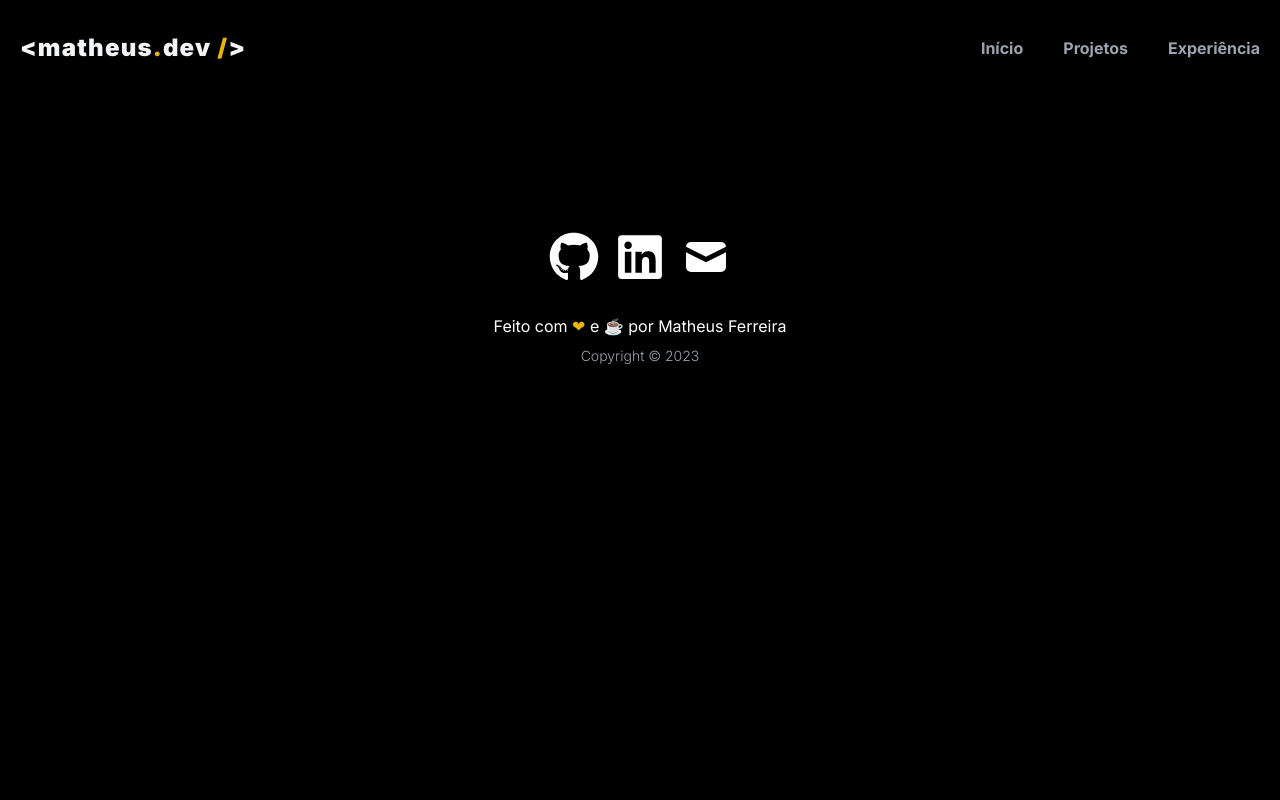
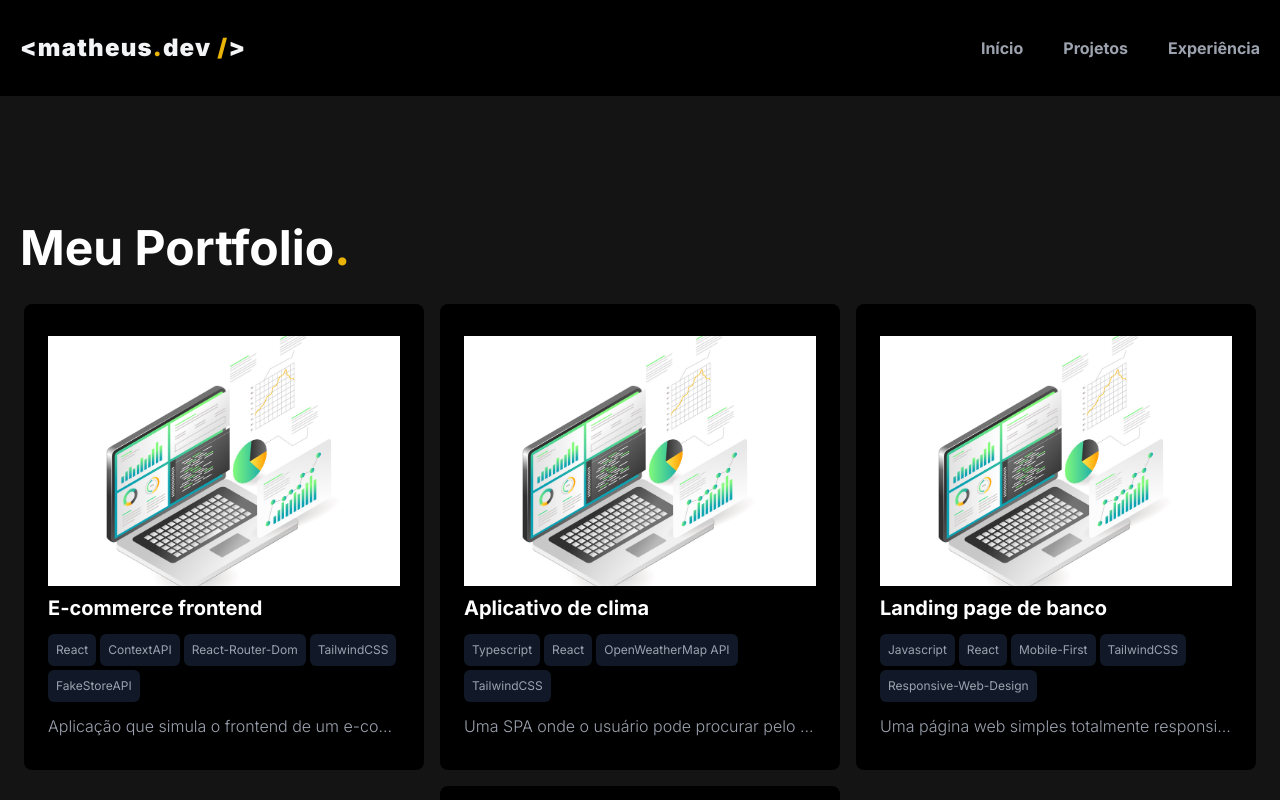
Before and after one commit to matheus-ferreira1/react-portfolio, a React (Vite) app: page /projects in a window 1280 px wide. Shown: the top 800 px of the page. Built offline with nearby package versions, Linux system fonts and the light colour scheme.

Commit message:
added projects section

```diff
--- a/src/App.jsx
+++ b/src/App.jsx
@@ -4,6 +4,7 @@ import Home from "./pages/Home";
 import Projects from "./pages/Projects";
 import Experience from "./pages/Experience";
 import Footer from "./components/Footer";
+import ProjectPage from "./pages/ProjectPage";
 
 function App() {
   return (
@@ -15,6 +16,7 @@ function App() {
           <Route path="/" element={<Home />} />
           <Route path="/projects" element={<Projects />} />
           <Route path="/experience" element={<Experience />} />
+          <Route path="/project/:id" element={<ProjectPage />} />
         </Routes>
 
         <Footer />
--- /dev/null
+++ b/src/components/ProjectCard.jsx
@@ -0,0 +1,37 @@
+import React from "react";
+import { useNavigate } from "react-router-dom";
+
+const KeywordCard = ({ children }) => {
+  return (
+    <h5 className="bg-gray-900 text-gray-400 rounded-md p-2 capitalize text-xs">
+      {children}
+    </h5>
+  );
+};
+
+const ProjectCard = ({ item, id }) => {
+  const navigate = useNavigate();
+
+  const { title, imagePath, description, stack } = item;
+  return (
+    <article
+      className="bg-black px-6 py-8 rounded-lg flex flex-col cursor-pointer w-full md:max-w-[400px] hover:shadow-xl hover:shadow-gray-800 duration-200"
+      onClick={() => navigate(`/project/${id}`)}
+    >
+      <img className="h-[250px] w-full object-cover" src={imagePath} />
+      <div>
+        <h1 className="text-xl font-bold mt-2">{title}</h1>
+        <div className="flex gap-1 flex-wrap my-3">
+          {stack.map((item) => (
+            <KeywordCard key={item}>{item}</KeywordCard>
+          ))}
+        </div>
+        <p className="font-light text-gray-400 text-justify truncate">
+          {description}
+        </p>
+      </div>
+    </article>
+  );
+};
+
+export default ProjectCard;
--- a/src/components/Skills.jsx
+++ b/src/components/Skills.jsx
@@ -4,7 +4,7 @@ import { skills } from "../constants/constants";
 
 const Skills = () => {
   return (
-    <section className="w-full px-4 py-16 md:py-32 bg-gray-1 text-white">
+    <section className="w-full px-4 py-16 md:py-32 bg-gray-2 text-white">
       <div className="max-w-[1240px] mx-auto">
         <h1 className="text-3xl sm:text-4xl md:text-5xl font-bold mb-8">
           Habilidades<span className="text-yellow-500">.</span>
--- a/src/constants/constants.js
+++ b/src/constants/constants.js
@@ -181,3 +181,64 @@ export const languages = [
     fluency: "básico",
   },
 ];
+
+export const projects = [
+  {
+    id: 1,
+    title: "Movies App",
+    imagePath: "./src/assets/laptop.jpg",
+    description:
+      "Aplicativo que requisita dados da API The Movie Database, mostrando em tela os principais filmes do momento. Também há a opção de filtrar os resultados.",
+    stack: [
+      "Typescript",
+      "React",
+      "Axios",
+      "TailwindCSS",
+      "TheMovieDatabaseAPI",
+    ],
+    demo: "https://movies-app-matheus-ferreira1.vercel.app/",
+    code: "https://github.com/matheus-ferreira1/movies-app",
+  },
+  {
+    id: 2,
+    title: "Landing page de banco",
+    imagePath: "./src/assets/laptop.jpg",
+    description:
+      "Uma página web simples  totalmente responsiva, criada para treinar os conceitos do TailwindCSS de Mobile-First",
+    stack: [
+      "Javascript",
+      "React",
+      "Mobile-First",
+      "TailwindCSS",
+      "responsive-web-design",
+    ],
+    demo: "https://teuzobank.vercel.app/",
+    code: "https://github.com/matheus-ferreira1/Financial-landing-page",
+  },
+  {
+    id: 3,
+    title: "Aplicativo de clima",
+    imagePath: "./src/assets/laptop.jpg",
+    description:
+      "Uma SPA onde o usuário pode procurar pelo nome de uma cidade e visualizar as  informações de clima do local, caso seja encontrada. Utiliza a API OpenWeatherMap.",
+    stack: ["Typescript", "React", "OpenWeatherMap API", "TailwindCSS"],
+    demo: "https://weather-app-matheus.vercel.app/",
+    code: "https://github.com/matheus-ferreira1/weather-app",
+  },
+  {
+    id: 4,
+    title: "E-commerce frontend",
+    imagePath: "./src/assets/laptop.jpg",
+    description:
+      "Aplicação que simula o frontend de um e-commerce. Interface moderna com Hero Section com CTA. Produtos mostrados são requisitados da FakeStoreAPI, utilizando axios. Toda a funcionalidade de incluir e exluir no carrinho inclusa.",
+    stack: [
+      "React",
+      "ContextAPI",
+      "react-router-dom",
+      "TailwindCSS",
+      "FakeStoreAPI",
+    ],
+    demo: "https://matheus-ecommerce-front.vercel.app/",
+    code: "https://github.com/matheus-ferreira1/ecommerce-front",
+  },
+];
--- a/src/pages/Experience.jsx
+++ b/src/pages/Experience.jsx
@@ -14,7 +14,7 @@ import CourseCard from "../components/CourseCard";
 const Experience = () => {
   return (
     <>
-      <section className="w-full px-4 py-14 md:py-32 bg-gray-1 text-white">
+      <section className="w-full px-4 py-14 md:py-32 bg-gray-2 text-white">
         <div className="max-w-[1240px] mx-auto">
           <h1 className="text-3xl sm:text-4xl md:text-5xl font-bold mb-8">
             Experiência<span className="text-yellow-500">.</span>
@@ -26,7 +26,7 @@ const Experience = () => {
           </div>
         </div>
       </section>
-      <section className="w-full px-4 py-16 md:py-32 bg-white text-gray-1">
+      <section className="w-full px-4 py-16 md:py-32 bg-white text-gray-2">
         {/* formação - graduação  */}
         <div className="max-w-[1240px] mx-auto">
           <h1 className="text-3xl sm:text-4xl md:text-5xl font-bold mb-8">
--- /dev/null
+++ b/src/pages/ProjectPage.jsx
@@ -0,0 +1,64 @@
+import React from "react";
+import { useParams } from "react-router-dom";
+import { projects } from "../constants/constants";
+
+const KeywordCard = ({ children }) => {
+  return (
+    <h5 className="bg-gray-100 text-gray-800 rounded-md p-2 capitalize text-sm">
+      {children}
+    </h5>
+  );
+};
+
+const ProjectPage = () => {
+  const { id } = useParams();
+  const { code, demo, description, imagePath, stack, title } = projects[id];
+
+  return (
+    <div>
+      <section className="w-full px-4 py-16 md:py-32 bg-white text-gray-2">
+        <div className="max-w-[1240px] mx-auto flex flex-col md:flex-row justify-center items-center gap-4">
+          <div className="w-[600px] h-[300px] border border-red-600">
+            {/* <img
+              className="bg-transparent w-[455px] mx-auto my-4"
+              src=""
+              alt=""
+            /> */}
+          </div>
+          <div className="px-4 w-auto md:w-[50%] flex flex-col justify-center gap-2 my-4">
+            <h1 className="text-3xl sm:text-5xl md:text-6xl font-bold py-2">
+              {title}
+              <span className="text-yellow-500">.</span>
+            </h1>
+
+            <div className="flex gap-2 flex-wrap my-3">
+              {stack.map((item) => (
+                <KeywordCard key={item}>{item}</KeywordCard>
+              ))}
+            </div>
+            <p className="text-gray-800 text-lg text-justify">{description}</p>
+
+            <div className="mt-4 flex gap-4 items-center">
+              <a
+                className="bg-gray-200 hover:bg-gray-400 duration-200 text-gray-800 capitalize font-bold rounded-md px-4 py-3"
+                target="_blank"
+                href={code}
+              >
+                code
+              </a>
+              <a
+                className="bg-gray-200 hover:bg-gray-400 duration-200 text-gray-800 capitalize font-bold rounded-md px-4 py-3"
+                target="_blank"
+                href={demo}
+              >
+                demo
+              </a>
+            </div>
+          </div>
+        </div>
+      </section>
+    </div>
+  );
+};
+
+export default ProjectPage;
--- a/src/pages/Projects.jsx
+++ b/src/pages/Projects.jsx
@@ -1,7 +1,24 @@
 import React from "react";
+import ProjectCard from "../components/ProjectCard";
+import { projects } from "../constants/constants";
 
 const Projects = () => {
-  return <div>Projects</div>;
+  return (
+    <section className="w-full px-4 py-16 md:py-32 bg-gray-2 text-white">
+      <div className="max-w-[1240px] mx-auto">
+        <h1 className="capitalize text-3xl sm:text-4xl md:text-5xl font-bold mb-8">
+          meu portfolio<span className="text-yellow-500">.</span>
+        </h1>
+        <div className="flex flex-wrap justify-center items-center gap-4">
+          {projects
+            .map((item, idx) => (
+              <ProjectCard id={idx} key={item.id} item={item} />
+            ))
+            .reverse()}
+        </div>
+      </div>
+    </section>
+  );
 };
 
 export default Projects;
--- a/tailwind.config.cjs
+++ b/tailwind.config.cjs
@@ -7,6 +7,7 @@ module.exports = {
     extend: {
       colors: {
         "gray-1": "#111111",
+        "gray-2": "#141414",
       },
     },
   },
```
